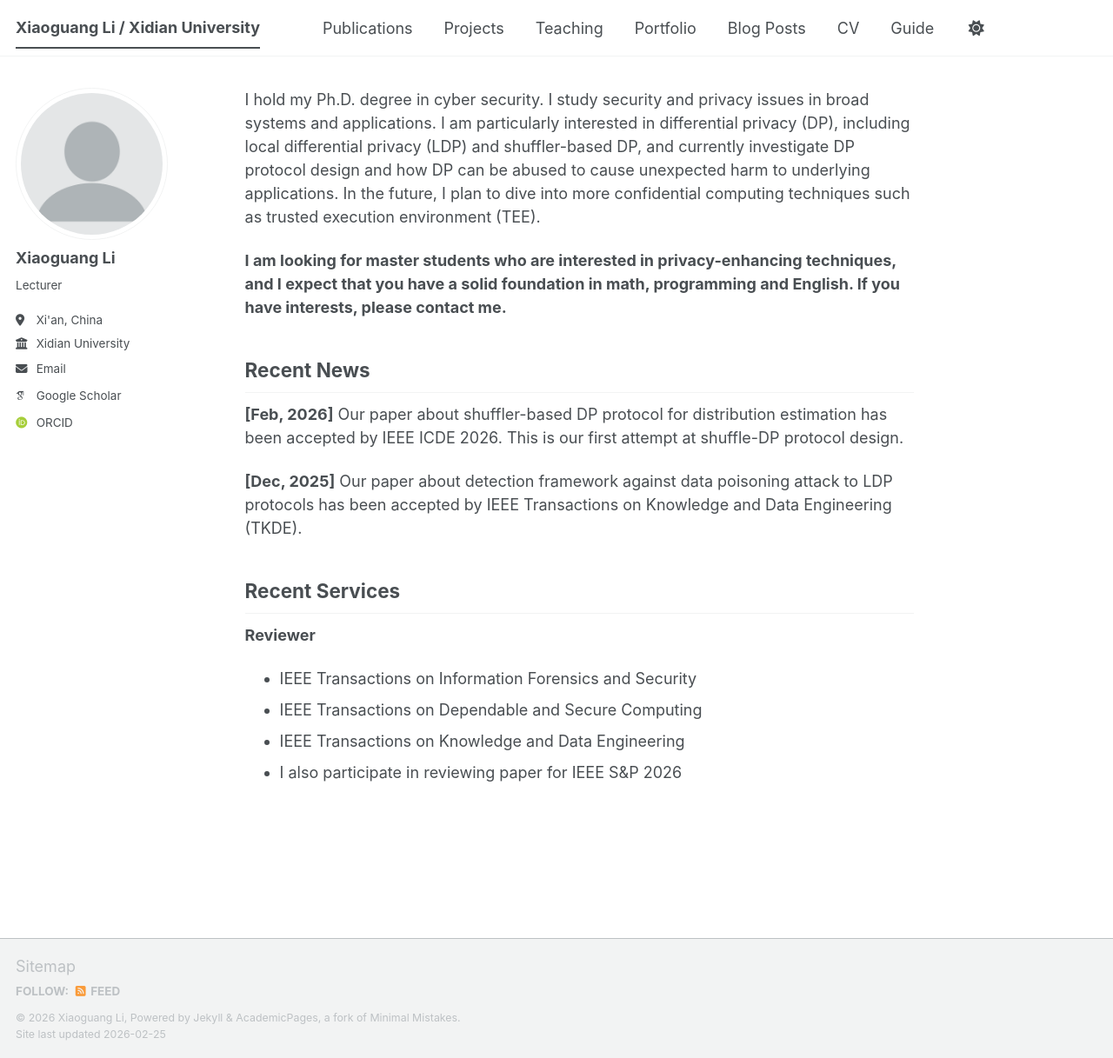
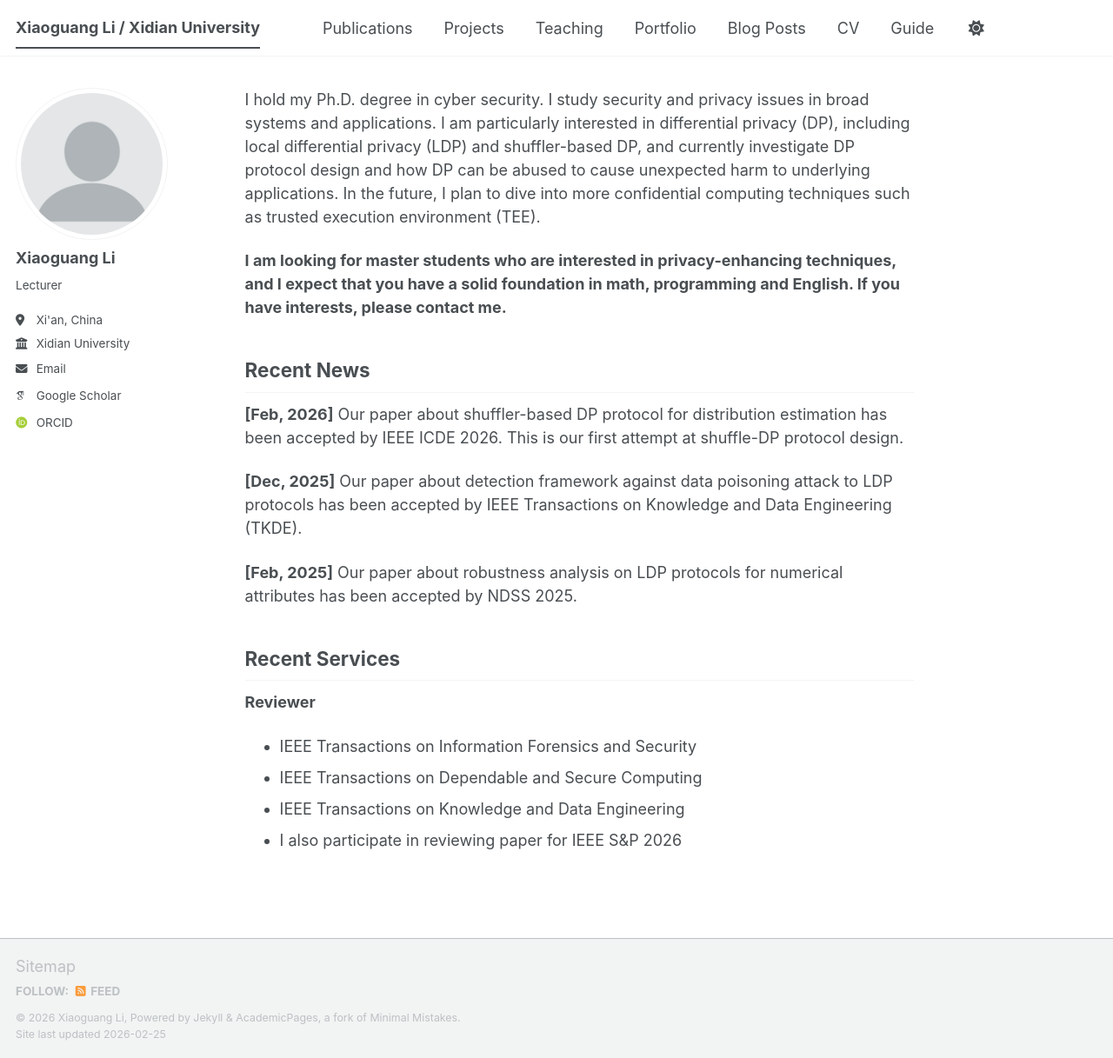
Before and after one commit to meliosem/meliosem.github.io, a Jekyll site: the page built from _pages/about.md, in a window 1280 px wide and 1217 px high. Shown: the whole window at 87% size. Built offline with Jekyll 4.4.1, drawn with Linux system fonts in a browser that asks for light colours; some web fonts are replaced; a script bundle is joined from its source files by our own code; library files that are not in the unit come from our copies.

Commit message:
first commit

```diff
--- a/_pages/about.md
+++ b/_pages/about.md
@@ -18,6 +18,8 @@ Recent News
 
 **[Dec, 2025]** Our paper about detection framework against data poisoning attack to LDP protocols has been accepted by IEEE Transactions on Knowledge and Data Engineering (TKDE).
 
+**[Feb, 2025]** Our paper about robustness analysis on LDP protocols for numerical attributes has been accepted by NDSS 2025.
+
 
 Recent Services
 -----------
```
